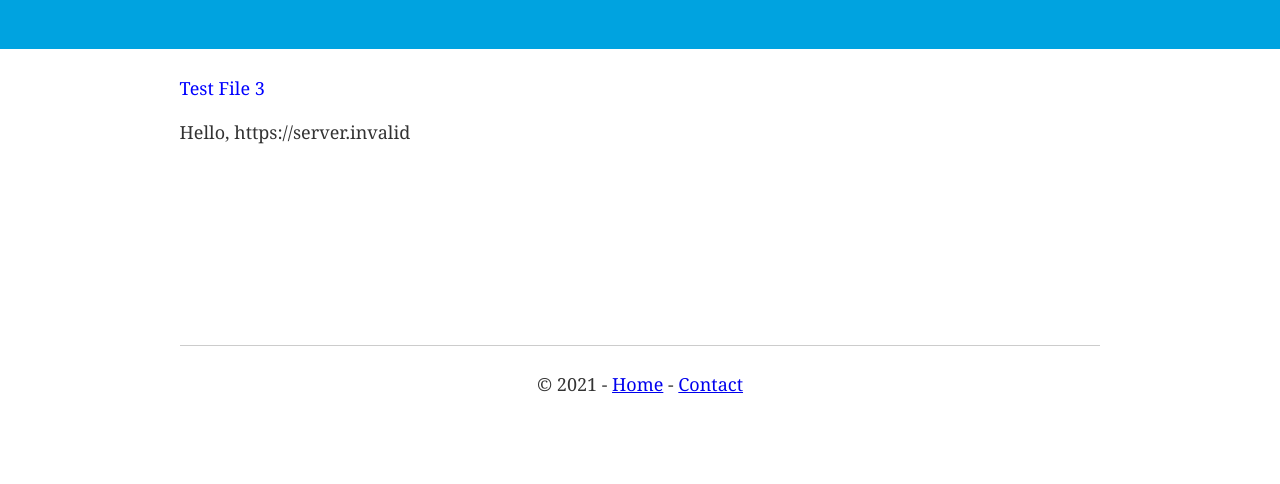
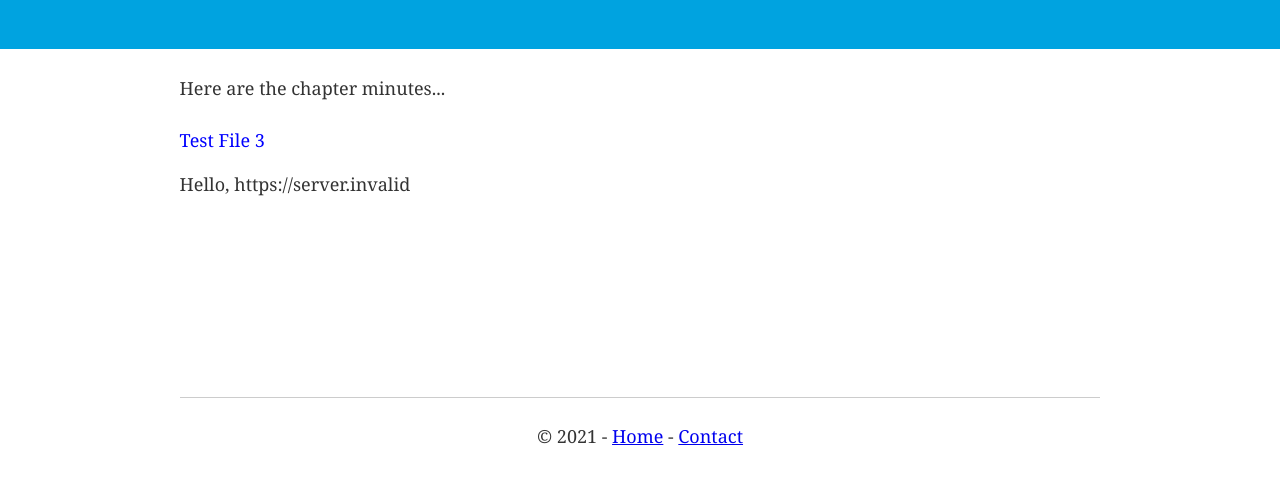
Before and after one commit to tjsullivan1/mnsigs, a Gatsby site: page /members/minutes in a window 1280 px wide. Shown: the part 134-618 px from the top of the page. Built offline with nearby package versions, Linux system fonts and the light colour scheme; Gatsby itself is replaced by a stand-in of ours; no server answers.

```diff
--- a/src/pages/members/minutes.js
+++ b/src/pages/members/minutes.js
@@ -7,6 +7,7 @@
 const MinutesPage = () => (
   <Layout>
     <SEO title="Minutes" />
+    <p>Here are the chapter minutes...</p>
     <a href="{process.env.GATSBY_URL_1}" class="overrideLiAInteraction">Test File 3</a>
     <p>Hello, {process.env.GATSBY_URL_1}</p>
   </Layout>
```
